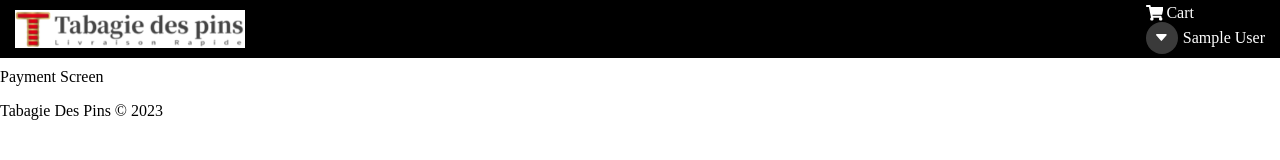
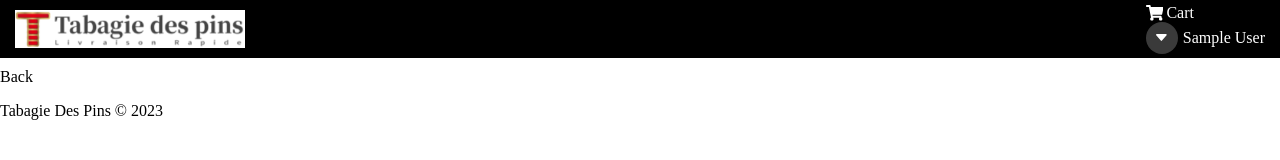
Before and after one commit to brian-pan/taba-retail, a React (Vite) app in the folder frontend/: page /payment in a window 1280 px wide. Shown: the top 160 px of the page. Built offline with nearby package versions, Linux system fonts and the light colour scheme; sample sign-in values are in the browser's storage.

Commit message:
add payment screen back cta

```diff
--- a/frontend/src/screens/PaymentScreen.tsx
+++ b/frontend/src/screens/PaymentScreen.tsx
@@ -1,9 +1,19 @@
 import * as React from "react";
+import { Link } from "react-router-dom";
 
 interface PaymentScreenProps {}
 
 const PaymentScreen: React.FunctionComponent<PaymentScreenProps> = (props) => {
-  return <div>Payment Screen</div>;
+  return (
+    <div className="payment-screen-wrapper">
+      <div className="payment-screen__back-cta-wrapper">
+        <Link className="payment-screen__back-cta" to="/checkout">
+          Back
+        </Link>
+      </div>
+      <div></div>
+    </div>
+  );
 };
 
 export default PaymentScreen;
```
